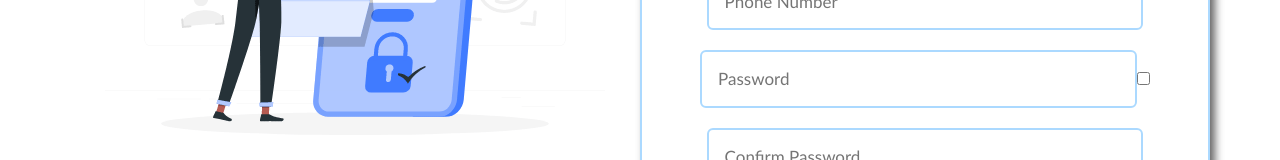
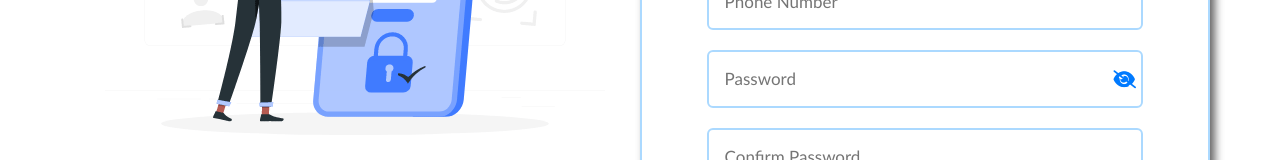
Before and after one commit to TEE2DWHY/TeamDefi, a React (Create React App) app: page /sign-up in a window 1280 px wide. Shown: the part 392-552 px from the top of the page. Built offline with nearby package versions, Linux system fonts and the light colour scheme.

Commit message:
effected changes on the course page

```diff
--- a/src/auth.css
+++ b/src/auth.css
@@ -52,3 +52,12 @@ span.user-err{
 input:invalid:focus ~ span.user-err{
     display: block;
 }
+
+/* password */
+.password-icons{
+   position: absolute;
+   margin-left: -30px;
+   margin-top: 20px;
+   cursor: "pointer";
+    color: "lightgray"
+  }
--- a/src/pages/SignUp.js
+++ b/src/pages/SignUp.js
@@ -25,14 +25,19 @@ const SignUp = () => {
         console.log(formData)
     }
 
-    const showPassword = () => {
+    const handlePassword = () => {
         var showPassword = document.getElementById("password")
         if (showPassword.type === "text") {
             showPassword.type = "password"
+            document.getElementById("hide-password").style.display = "inline"
+            document.getElementById("password-reveal").style.display = "none"
         }
         else {
             showPassword.type = "text"
+            document.getElementById("password-reveal").style.display = "inline"
+            document.getElementById("hide-password").style.display = "none"
         }
+
     }
 
     return (
@@ -124,7 +129,9 @@ const SignUp = () => {
                                         pattern=".{8,}"
                                         id="password"
                                     />
-                                    <input className="show-password" type="checkbox" onClick={showPassword}></input>
+                                    <i class="fa-solid fa-eye password-icons" onClick={handlePassword}></i>
+                                    <i class="fa-solid fa-eye-slash password-icons" id="hide-password" onClick={handlePassword}></i>
+                                    {/* <input className="show-password" type="checkbox" onClick={showPassword}></input> */}
                                     <span className="user-err">password should be minimum of 8 characters</span>
                                 </div>
                                 <div className="form-component">
```
